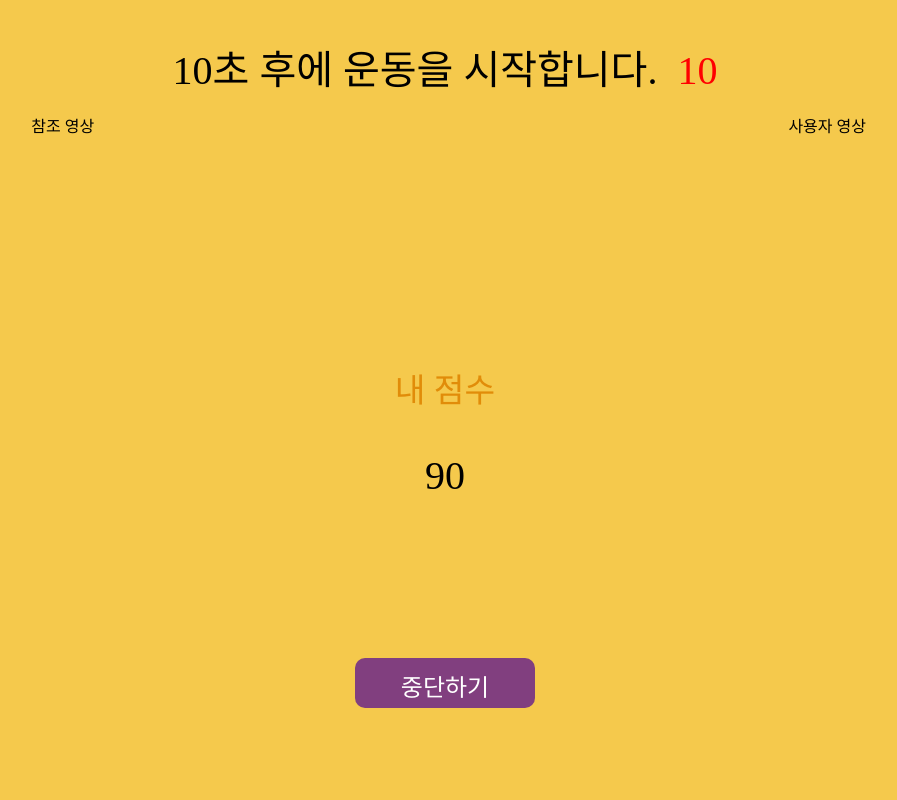
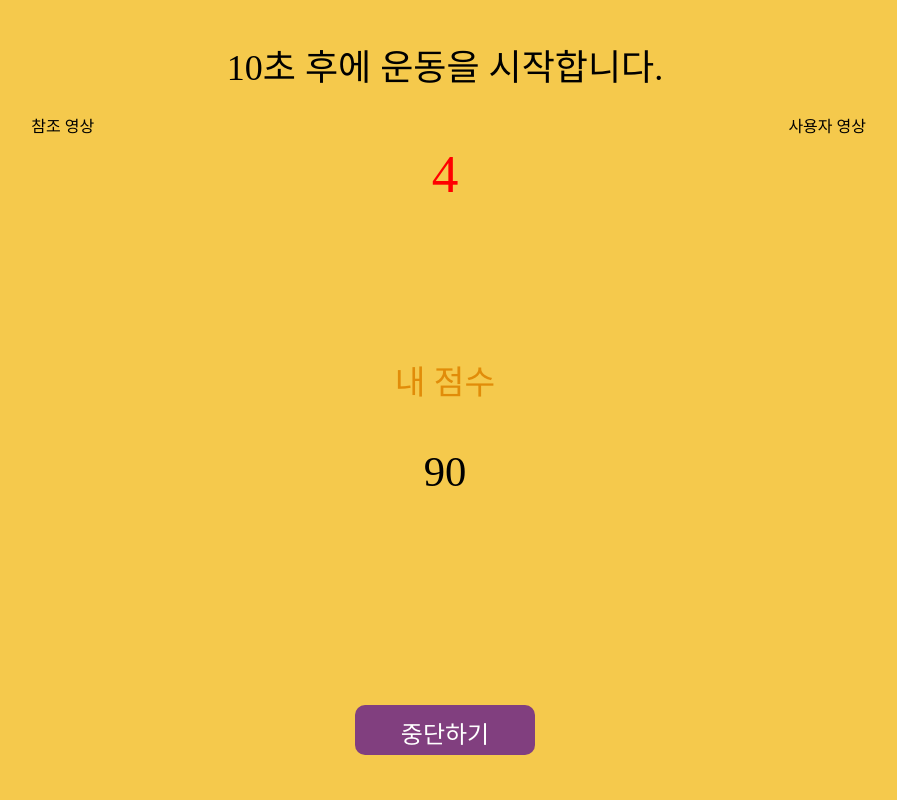
Before and after one commit to ekdnjs33/WE-FIT_WebProject, a PHP site: page /Basic1.html in a window 1280 px wide. Shown: the whole page, without its empty margins (195-1092 px from the left). Run offline with PHP 8.4, Linux system fonts and the light colour scheme.

Commit message:
add countdown.js

```diff
--- a/Basic1.html
+++ b/Basic1.html
@@ -5,20 +5,22 @@
     <title>ingUser</title>
     <script src="js/jquery.js"></script>
     <link href="css/basic.css" rel="stylesheet"></link>
+    <script src="js/countdown.js"></script>
   </head>
   <body>
     <div class="wrapper">
-      <div class="one">10초 후에 운동을 시작합니다.<span class="countdown">10</span></div>
+      <div class="one">10초 후에 운동을 시작합니다.</div>
       <div class="two1">참조 영상</div>
       <div class="two2">
         <div class="resultshow">
           <!--<p class="now"></p>
           <p class="rank"></p>-->
+          <p id="down" class="countdown">10</p>
           <p class="now">내 점수</p>
           <p class="score">90</p>
         </div>
         <div class="stopbtn">
-          <a href="TrainerMode.php"><input class="finish" type="button" value="중단하기"></a>
+          <a href="BasicMode.html"><input class="finish" type="button" value="중단하기"></a>
         </div>
       </div>
       <div class="two3">사용자 영상</div>
--- a/Basic2.html
+++ b/Basic2.html
@@ -5,20 +5,22 @@
     <title>ingUser</title>
     <script src="js/jquery.js"></script>
     <link href="css/basic.css" rel="stylesheet"></link>
+    <script src="js/countdown.js"></script>
   </head>
   <body>
     <div class="wrapper">
-      <div class="one">10초 후에 운동을 시작합니다.<span class="countdown">10</span></div>
+      <div class="one">10초 후에 운동을 시작합니다.</div>
       <div class="two1">참조 영상</div>
       <div class="two2">
         <div class="resultshow">
           <!--<p class="now"></p>
           <p class="rank"></p>-->
+          <p id="down" class="countdown">10</p>
           <p class="now">내 점수</p>
           <p class="score">90</p>
         </div>
         <div class="stopbtn">
-          <a href="TrainerMode.php"><input class="finish" type="button" value="중단하기"></a>
+          <a href="BasicMode.html"><input class="finish" type="button" value="중단하기"></a>
         </div>
       </div>
       <div class="two3">사용자 영상</div>
--- a/Basic3.html
+++ b/Basic3.html
@@ -5,20 +5,22 @@
     <title>ingUser</title>
     <script src="js/jquery.js"></script>
     <link href="css/basic.css" rel="stylesheet"></link>
+    <script src="js/countdown.js"></script>
   </head>
   <body>
     <div class="wrapper">
-      <div class="one">10초 후에 운동을 시작합니다.<span class="countdown">10</span></div>
+      <div class="one">10초 후에 운동을 시작합니다.</div>
       <div class="two1">참조 영상</div>
       <div class="two2">
         <div class="resultshow">
           <!--<p class="now"></p>
           <p class="rank"></p>-->
+          <p id="down" class="countdown">10</p>
           <p class="now">내 점수</p>
           <p class="score">90</p>
         </div>
         <div class="stopbtn">
-          <a href="TrainerMode.php"><input class="finish" type="button" value="중단하기"></a>
+          <a href="BasicMode.html"><input class="finish" type="button" value="중단하기"></a>
         </div>
       </div>
       <div class="two3">사용자 영상</div>
--- a/TMEntrance.php
+++ b/TMEntrance.php
@@ -29,7 +29,7 @@ $num=0;
     <a href="exit_ok.php?<?php echo "roomidx=$roomidx"; ?>" style="text-decoration: none; color:black;">
     <br><img src="logo.png" alt="we fit 로고" width="7%" align="center"><?php echo " $roomtitle"; ?></a>
     <!--<span align="center" style=" font-size:18pt; margin-left:190px;">키넥트 센서와 웨어러블 기기의 블루투스를 연결해주세요!</span>-->
-    <a href="ingUser.html?<?php echo "roomtitle=$roomtitle";?>" style="position: absolute; right: 0; margin-right:70px;"><input style="margin-top:50px" class="make" type="button" value="시작하기"/></a>
+    <a href="ingUser.php?<?php echo "roomtitle=$roomtitle&roomidx=$roomidx";?>" style="position: absolute; right: 0; margin-right:70px;"><input style="margin-top:50px" class="make" type="button" value="시작하기"/></a>
   </div>
 
   <div class="content-wrapper">
--- a/TrainerMode.php
+++ b/TrainerMode.php
@@ -6,6 +6,8 @@ $number=0; //방 번호
 <!doctype html>
 <html>
 <head>
+  <!--5초마다 방 목록 새로고침-->
+  <meta http-equiv=refresh content='5; url=TrainerMode.php'>
   <meta http-equiv="Content-Type" content="text/html" charset="utf-8">
   <title>WE FIT - TrainerMode</title>
   <script src="js/jquery.js"></script>
--- a/css/basic.css
+++ b/css/basic.css
@@ -13,11 +13,13 @@ body{
   grid-column: 1 / 6;
   grid-row: 1;
   margin-top: 30px;
-  font-size: 30pt;
+  font-size: 27pt;
 }
 .countdown{
+  font-size: 40pt;
   color: red;
-  margin-left: 20px;
+  margin-top: 30px;
+  margin-bottom: 150px;
 }
 .two1 {
   grid-column: 1 / 3;
@@ -28,15 +30,14 @@ body{
   grid-row: 2 / 8;
 }
 .resultshow{
-  margin-top: 250px;
-  font-size: 30pt;
+  font-size: 32pt;
 }
 .now{
   font-size: 25pt;
   color: #E18C09;
 }
 .stopbtn{
-  margin-top: 155px;
+  margin-top: 205px;
 }
 .finish{
   width: 180px;
--- a/exit_ok.php
+++ b/exit_ok.php
@@ -1,5 +1,6 @@
 <?php
 /*자신이 속한 방(TMEntrance)에서 나가는 코드*/
+echo '<meta http-equiv="Content-Type" content="text/html" charset="utf-8">';
 echo "<body style='background:#f5c94c'>";
 include('lock.php');
 
--- /dev/null
+++ b/js/countdown.js
@@ -0,0 +1,18 @@
+/*10초 카운트다운하는 코드*/
+var seconds = 9;
+function secondPassed(){
+  var minutes = Math.round((seconds - 30)/60);
+  var remainingSeconds = seconds % 60;
+    /*if (remainingSeconds < 10) {
+        remainingSeconds = "0" + remainingSeconds;
+    }*/
+    document.getElementById('down').innerHTML = remainingSeconds;
+    if(seconds==0){
+      clearInterval(countdownTimer);
+      document.getElementById('down').innerHTML = "--";
+    }
+    else{
+      seconds--;
+    }
+  }
+var countdownTimer = setInterval('secondPassed()', 1000);
--- a/login.php
+++ b/login.php
@@ -36,6 +36,7 @@ if($_POST["userid"] != ""){ //index에서 가져오는 부분
     //echo " 존재함";
   }else{
     echo '<script type ="text/javascript">alert("아이디나 패스워드를 잘못 입력하셨습니다.")</script>';
+    //echo "$salt  $encrypted_password  $hash";
     echo "<meta http-equiv='refresh' content='0; url=index.html'>";
     //Testing
     //echo " 존재하지 않음";
```
Also changed, not shown: css/inguser.css (+5 -4 lines), ingUser.php (added, +35 -0 lines).
